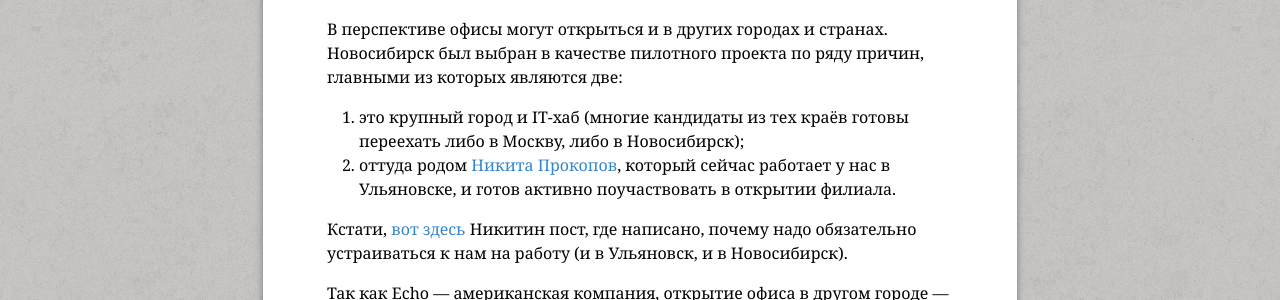
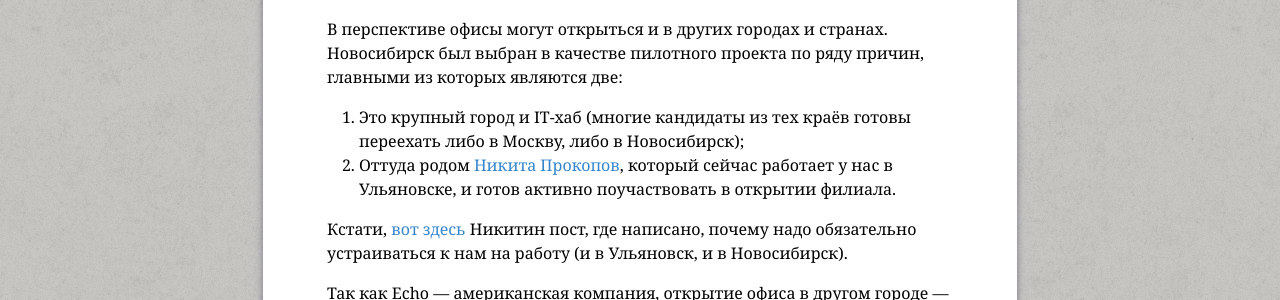
Before and after one commit to EchoTeam/echoteam.github.com, a Jekyll site: the page built from _posts/2012-08-16-novosibirsk-office.md, in a window 1280 px wide. Shown: the part 373-673 px from the top of the page. Built offline with Jekyll 4.4.1, drawn with Linux system fonts in a browser that asks for light colours; some web fonts are replaced; Markdown is read by kramdown in place of the engine named in the settings.

Commit message:
Capitalization

```diff
--- a/_posts/2012-08-16-novosibirsk-office.md
+++ b/_posts/2012-08-16-novosibirsk-office.md
@@ -13,9 +13,9 @@ author_url: http://twitter.com/wadcom
 был выбран в качестве пилотного проекта по ряду причин, главными из которых
 являются две:
 
-1. это крупный город и IT-хаб (многие кандидаты из тех
+1. Это крупный город и IT-хаб (многие кандидаты из тех
 краёв готовы переехать либо в Москву, либо в Новосибирск);
-2. оттуда родом
+2. Оттуда родом
 <a href="http://tonsky.livejournal.com">Никита Прокопов</a>, который сейчас
 работает у нас в Ульяновске, и готов активно поучаствовать в открытии филиала.
 
```
